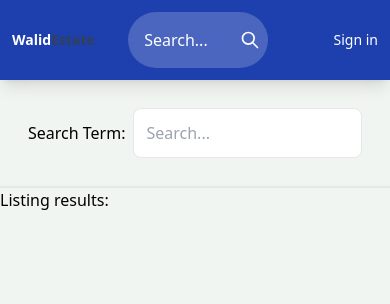
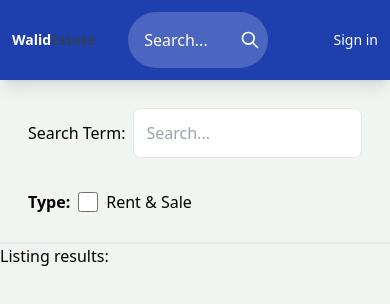
Before and after one commit to waleedd32/mern-realestate, a React (Vite) app in the folder client/: page /search in a window 390 px wide. Shown: the top 304 px of the page. Built offline with nearby package versions, Linux system fonts and the light colour scheme; no server answers.

Commit message:
Updated Search component: added 'Type' filter with checkbox and adjusted responsive layout.

```diff
--- a/client/src/pages/Search.jsx
+++ b/client/src/pages/Search.jsx
@@ -2,9 +2,9 @@ import React from "react";
 
 const Search = () => {
   return (
-    <div className="">
-      <div className="p-7 border-b-2">
-        <form>
+    <div className="flex flex-col md:flex-row">
+      <div className="p-7  border-b-2 md:border-r-2 md:min-h-screen">
+        <form className="flex flex-col gap-8">
           <div className="flex items-center gap-2">
             <label className="whitespace-nowrap">Search Term:</label>
             <input
@@ -13,6 +13,14 @@ const Search = () => {
               placeholder="Search..."
               className="border rounded-lg p-3 w-full"
             />
+          </div>
+
+          <div className="flex gap-2 flex-wrap items-center">
+            <label className="font-semibold">Type:</label>
+            <div className="flex gap-2">
+              <input type="checkbox" id="all" className="w-5" />
+              <span>Rent & Sale</span>
+            </div>
           </div>
         </form>
       </div>
```
